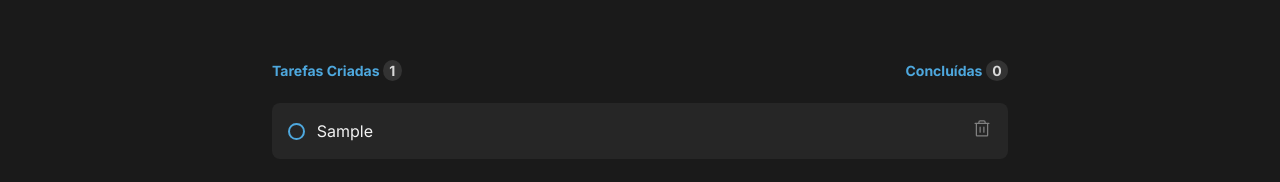
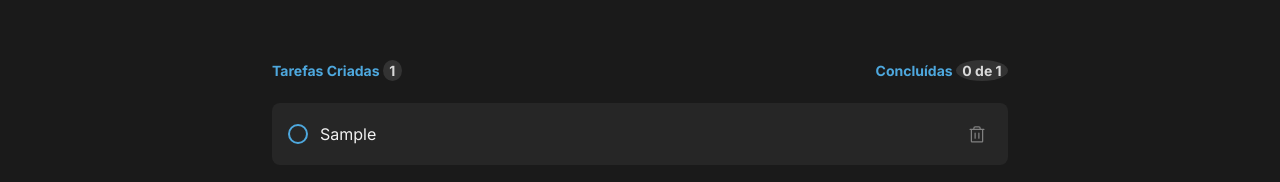
Before and after one commit to Schambin/todo-list-react, a React (Vite) app: page / in a window 1280 px wide. Both pictures are taken after typing "Sample" into the empty fields and a click on the button "Criar". Shown: the part 230-412 px from the top of the page. Built offline with nearby package versions, Linux system fonts and the light colour scheme.

Commit message:
delete task function

```diff
--- a/src/App.tsx
+++ b/src/App.tsx
@@ -9,9 +9,14 @@ import './main.css'
 export function App() {
   const [tasks, setTasks] = useState([]);
 
-  const addTask = (newTask) => {
+  function addTask(newTask) {
     setTasks([...tasks, newTask]);
-  };
+  }
+
+  function deleteTask(index) {
+    const updatedTasks = tasks.filter((_, taskIndex) => taskIndex !== index);
+    setTasks(updatedTasks);
+  }
 
   return (
     <>
@@ -23,11 +28,14 @@ export function App() {
 
         <div className='tasks'>
           <p>Tarefas Criadas <span>{tasks.length}</span></p>
-          <p>Concluídas <span>{0}</span></p>
+          <p>Concluídas <span>{0} de {tasks.length}</span></p>
         </div>
 
         <div>
-          <TasksList tasks={tasks}/>
+          <TasksList
+            tasks={tasks}
+            deleteTask={deleteTask}
+          />
         </div>
       </div>
 
--- a/src/components/input/input.tsx
+++ b/src/components/input/input.tsx
@@ -2,7 +2,6 @@ import { useState } from 'react';
 import { PlusCircle } from '@phosphor-icons/react'
 
 import './input.css'
-
 
 export function AddTask({ addTask }) {
     const [taskInput, setTaskInput] = useState('');
--- a/src/components/list/list.tsx
+++ b/src/components/list/list.tsx
@@ -1,10 +1,8 @@
+import './list.css';
 import { TaskItem } from '../taskItem/taskItem';
 import { ClipboardText } from '@phosphor-icons/react';
 
-import './list.css'
-
-
-export function TasksList({ tasks }) {
+export function TasksList({ tasks, deleteTask }) {
     return (
         <div className='tasksContainer'>
             {tasks.length === 0 ? (
@@ -14,7 +12,14 @@ export function TasksList({ tasks }) {
                     <p>Crie tarefas e organize seus itens a fazer</p>
                 </div>
             ) : (
-                tasks.map((task, index) => <TaskItem key={index} task={task} />)
+                tasks.map((task, index) => (
+                    <TaskItem
+                        key={index}
+                        task={task}
+                        index={index}
+                        deleteTask={deleteTask}
+                    />
+                ))
             )}
         </div>
     );
--- a/src/components/taskItem/taskItem.css
+++ b/src/components/taskItem/taskItem.css
@@ -11,25 +11,61 @@
   border-radius: 8px;
 }
 
-.taskItem p {
+.taskItem label {
   flex: 1;
 }
 
 .deleteButton {
+  padding: 0.313rem;
   color: var(--gray-300);
   background: none;
   border: none;
+
+  transition: 0.1s linear;
 }
 
 .deleteButton:hover {
+  background-color: var(--gray-400);
   color: var(--danger);
   cursor: pointer;
+  border-radius: 4px;
+}
+
+.deleteButton svg {
+  margin-bottom: -5px;
 }
 
 input[type="checkbox"] {
   appearance: none;
   -webkit-appearance: none;
-    padding: 0.4rem;
+  padding: 0.5rem;
   border: 2px solid var(--blue);
   border-radius: 50%;
+  background-color: transparent;
+
+  transition: 0.1s ease-in-out;
 }
+
+input[type="checkbox"]:hover {
+  cursor: pointer;
+  border: 2px solid var(--blue-dark);
+  background-color: transparent;
+}
+
+input[type="checkbox"]:checked {
+  background: url("../../assets/checked.svg") no-repeat center;
+  border: 2px solid var(--purple-dark);
+  background-color: var(--purple-dark);
+
+  transition: 0.1s ease-in-out;
+}
+
+input[type="checkbox"]:checked:hover {
+  border: 2px solid var(--purple);
+  background-color: var(--purple);
+}
+
+input[type="checkbox"]:checked + label {
+  color: var(--gray-300);
+  text-decoration-line: line-through;
+}
--- a/src/components/taskItem/taskItem.tsx
+++ b/src/components/taskItem/taskItem.tsx
@@ -1,14 +1,21 @@
+import './taskItem.css';
+
 import { Trash } from '@phosphor-icons/react';
 
-import './taskItem.css';
-
-
-export function TaskItem({ task }) {
+export function TaskItem({ task, index, deleteTask }) {
     return (
         <div className="taskItem">
-            <input type="checkbox" />
-            <p>{task}</p>
-            <button className="deleteButton"><Trash size={20} /></button>
+            <input
+                type="checkbox"
+            />
+            <label>{task}</label>
+            <button className="deleteButton">
+                <Trash
+                    size={20}
+                    onClick={() =>
+                    deleteTask(index)}
+                />
+            </button>
         </div>
     );
 }
```
Lines whose indentation alone changed are shown as unchanged.
